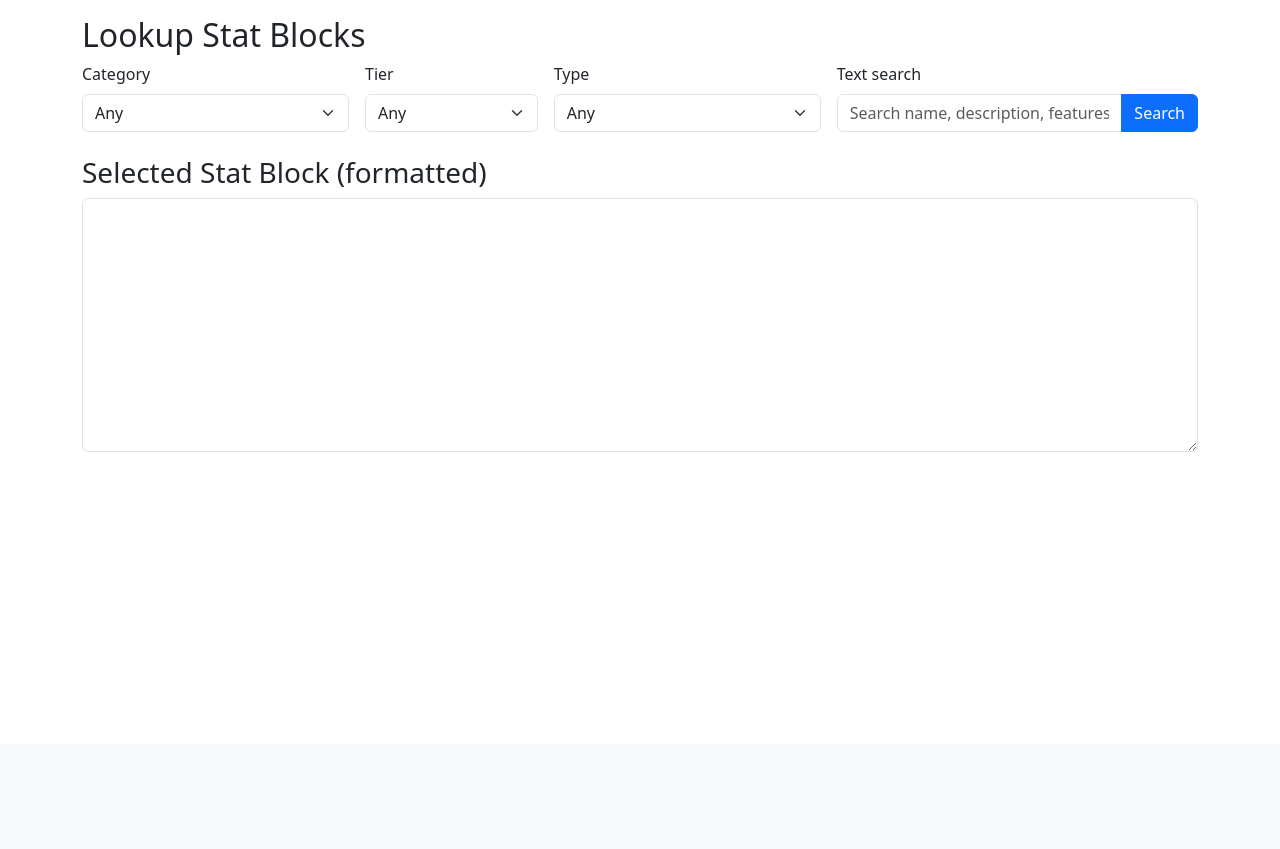
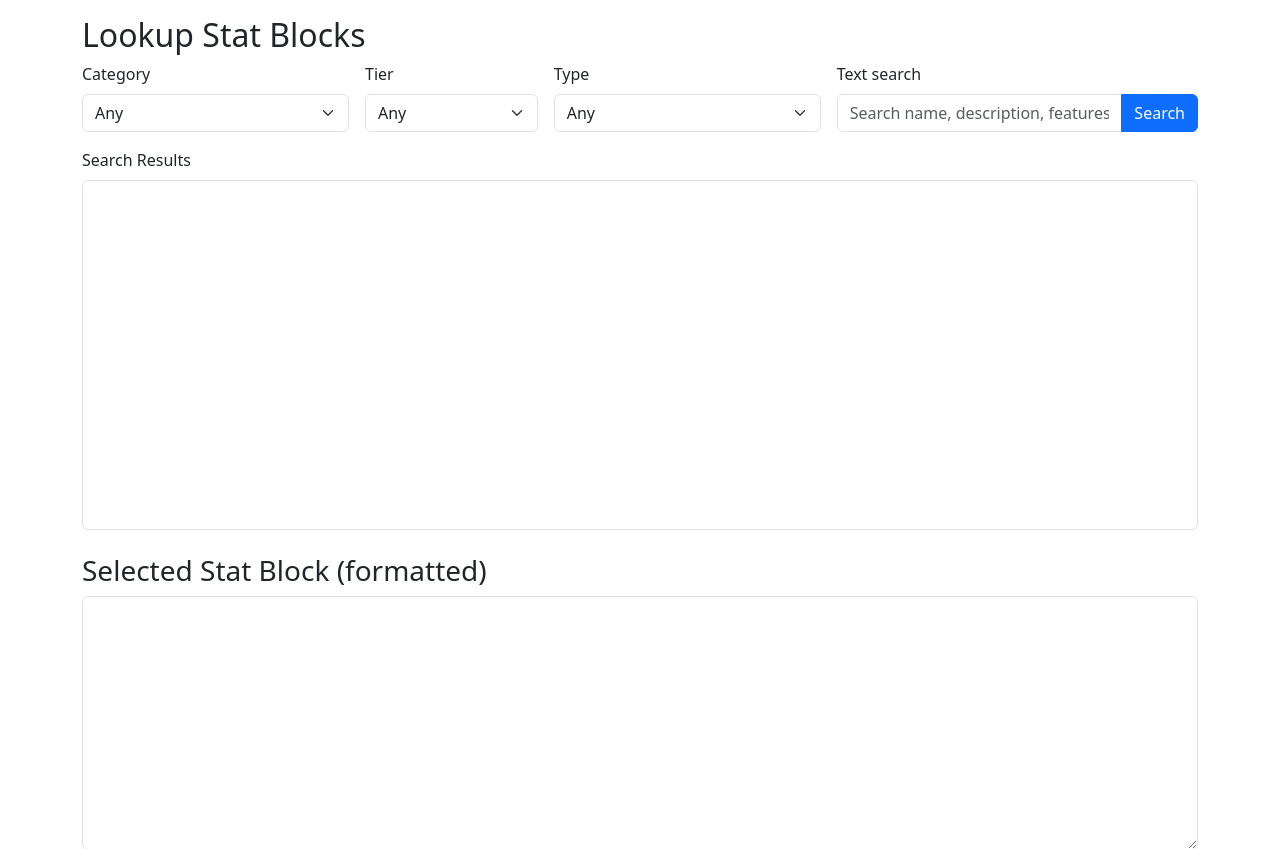
Before and after one commit to mabrown666/DaggerheartCodex, a Flask app: page / in a window 1280 px wide. Shown: the part 56-905 px from the top of the page. Before the commit the page ends 508 px from the top, so only its background shows below. Run offline with Flask 2, Linux system fonts and the light colour scheme.

Commit message:
Refactor stat block formatting and enhance lookup page layout

```diff
--- a/static/main.js
+++ b/static/main.js
@@ -84,9 +84,9 @@ document.addEventListener('DOMContentLoaded', function () {
 
   function formatStatblock(s) {
     if (!s) return '';
-    let out = `${s.name}\nTier ${s.tier} - ${s.category} / ${s.type}\n\n${s.description}\n\nStats:\n${s.stats}\n\nFeatures:\n`;
+    let out = `${s.name}\nTier ${s.tier} - ${s.category} / ${s.type}\n${s.description}\nStats:\n${s.stats}\nFeatures:\n`;
     (s.features || []).forEach(f => {
-      out += `- ${f.name} (${f.type})\n${f.description}\n\n`;
+      out += `- ${f.name} (${f.type}) : ${f.description}\n`;
     });
     return out;
   }
--- a/static/styles.css
+++ b/static/styles.css
@@ -1,2 +1,9 @@
 body { padding-bottom: 40px; }
 .feature-item .card-body { padding: 10px; }
+
+#results {
+  height: 350px;
+  overflow-y: auto;
+  border: 1px solid #dee2e6; /* Bootstrap's default border color */
+  border-radius: .375rem; /* Bootstrap's default border-radius */
+}
--- a/templates/lookup.html
+++ b/templates/lookup.html
@@ -37,7 +37,8 @@
   </div>
 </div>
 
-<div id="results"></div>
+<label class="form-label">Search Results</label>
+<div id="results" class="p-2 mb-3"></div>
 
 <h3 class="mt-4">Selected Stat Block (formatted)</h3>
 <textarea id="formatted" class="form-control" rows="10"></textarea>
```
